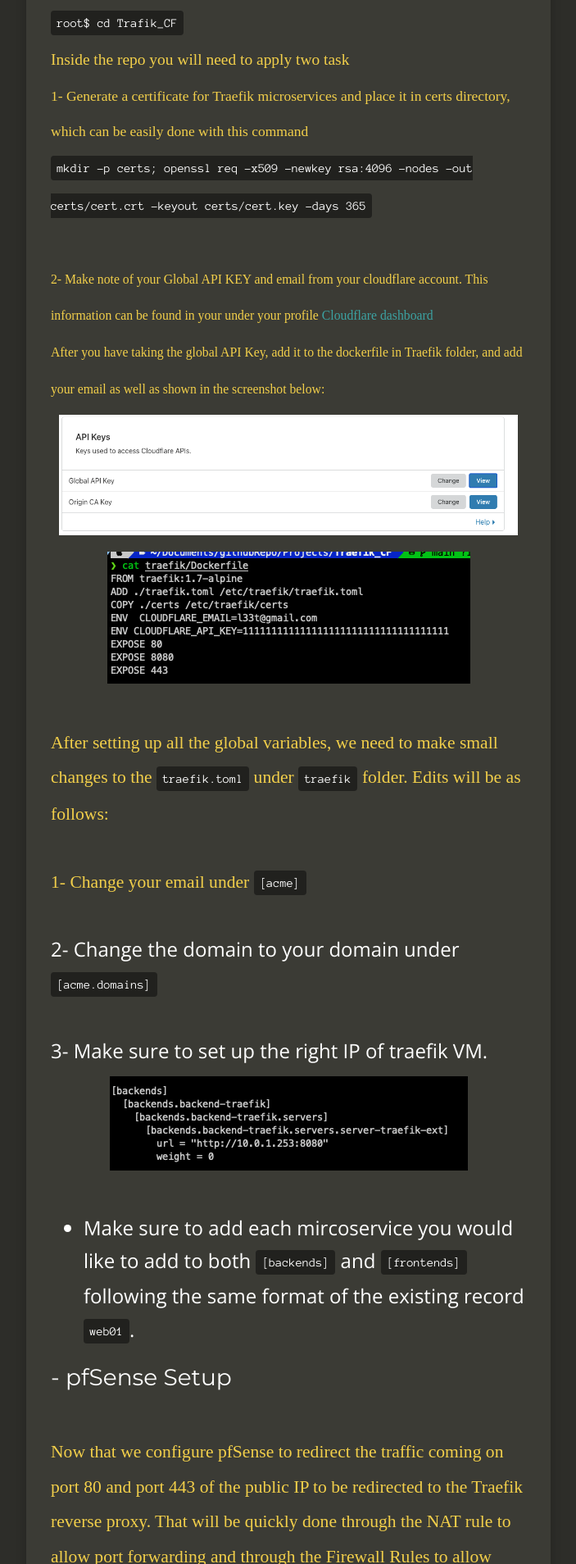
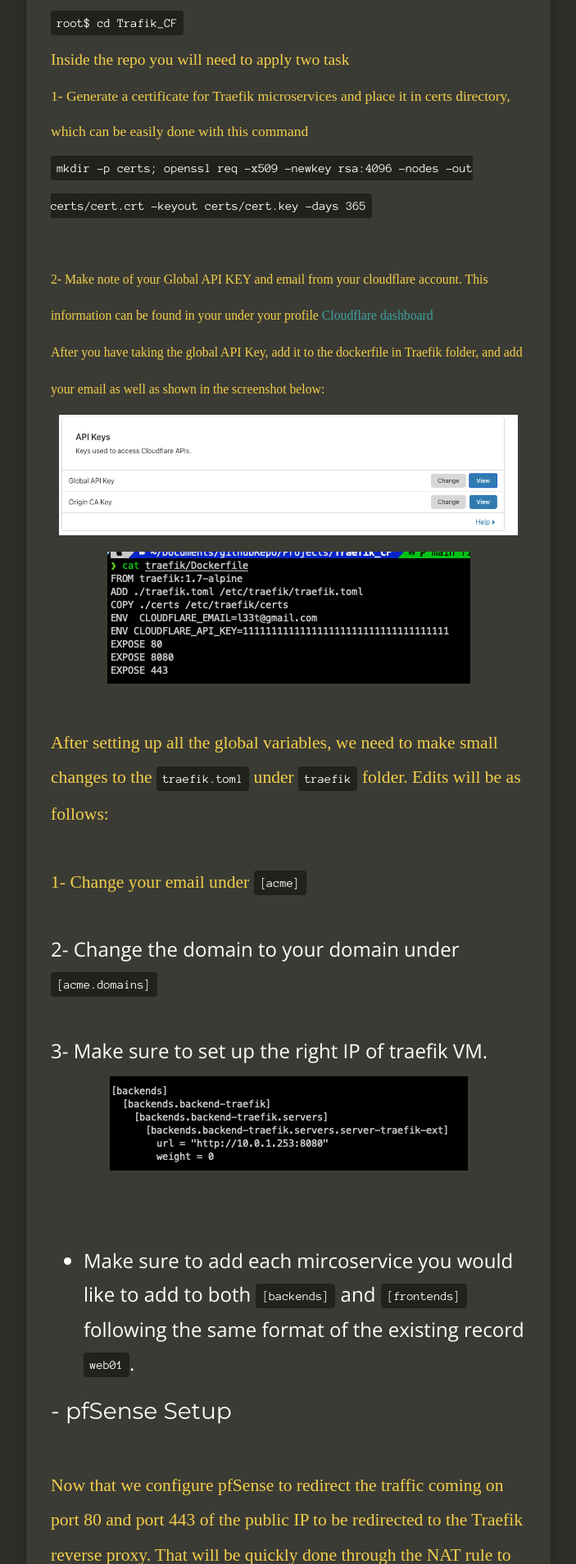
Before and after one commit to sh1dow3r/layer0, a Jekyll site: the page built from _posts/2020-11-22-Securing_HomeLab_Access.md, in a window 1280 px wide. Shown: the part 4492-6400 px from the top of the page at 82% size, without its empty margins (288-991 px from the left). Built offline with Jekyll 4.4.1, drawn with Linux system fonts in a browser that asks for light colours; nearby versions of some CDN libraries; comment, search, counter and statistics services are not loaded.

Commit message:
small change

```diff
--- a/_posts/2020-11-22-Securing_HomeLab_Access.md
+++ b/_posts/2020-11-22-Securing_HomeLab_Access.md
@@ -82,14 +82,14 @@ After you have taking the global API Key, add it to the dockerfile in Traefik fo
 After setting up all the global variables, we need to make small changes to the `traefik.toml` under `traefik` folder. Edits will be as follows:
 
 <span style="color: #f2cf4a; font-family: Babas; font-size: 0.9em;">
-1- Change your email under `[acme]`
+1- Change your email under `[acme]` <br />
 <span style="color: #f2cf4a; font-family: Babas; font-size: 0.9em;">
 
 2- Change the domain to your domain under `[acme.domains]`
-<span style="color: #f2cf4a; font-family: Babas; font-size: 0.9em;">
+<span style="color: #f2cf4a; font-family: Babas; font-size: 0.9em;"> <br />
 
 3- Make sure to set up the right IP of traefik VM.
-<img src="https://raw.githubusercontent.com/sh1dow3r/layer0/gh-pages/_posts/img/Remote_Access_Homelab/Traefik_IP.png"/>
+<img src="https://raw.githubusercontent.com/sh1dow3r/layer0/gh-pages/_posts/img/Remote_Access_Homelab/Traefik_IP.png"/> <br />
 <span style="color: #f2cf4a; font-family: Babas; font-size: 0.9em;">
 - Make sure to add each mircoservice you would like to add to both `[backends]` and `[frontends]` following the same format of the existing record `web01`.
 
```
